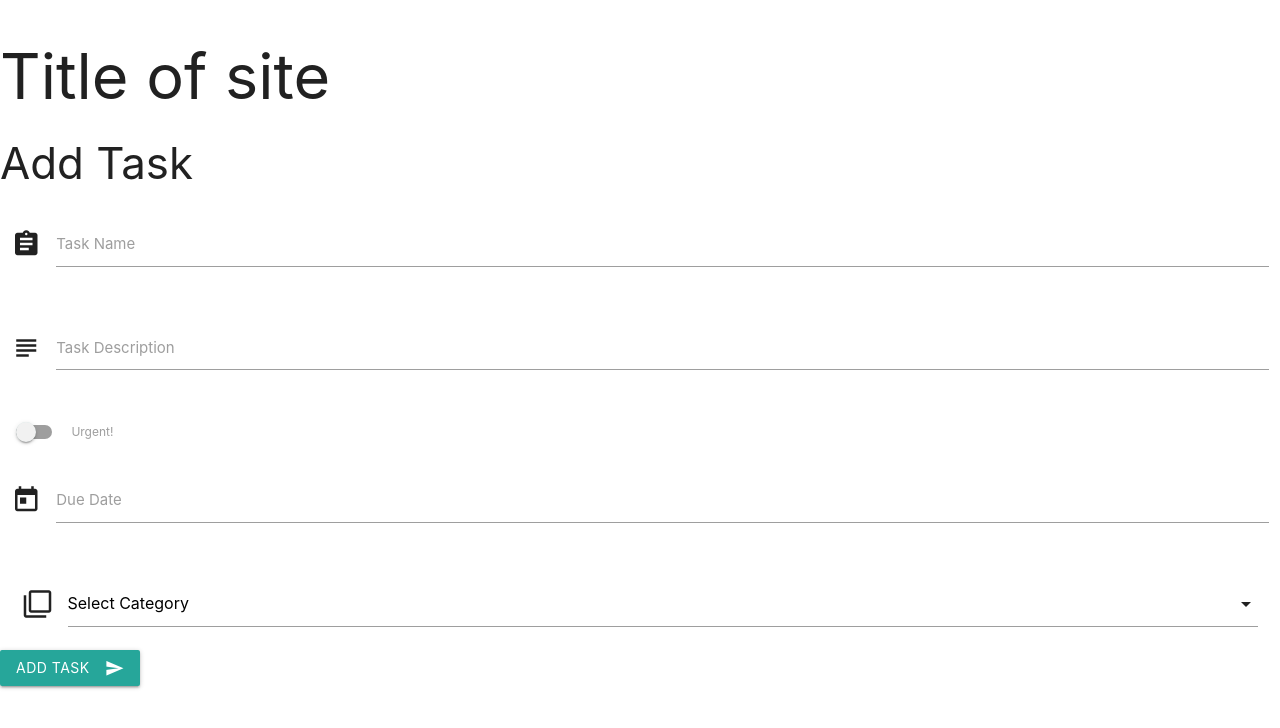
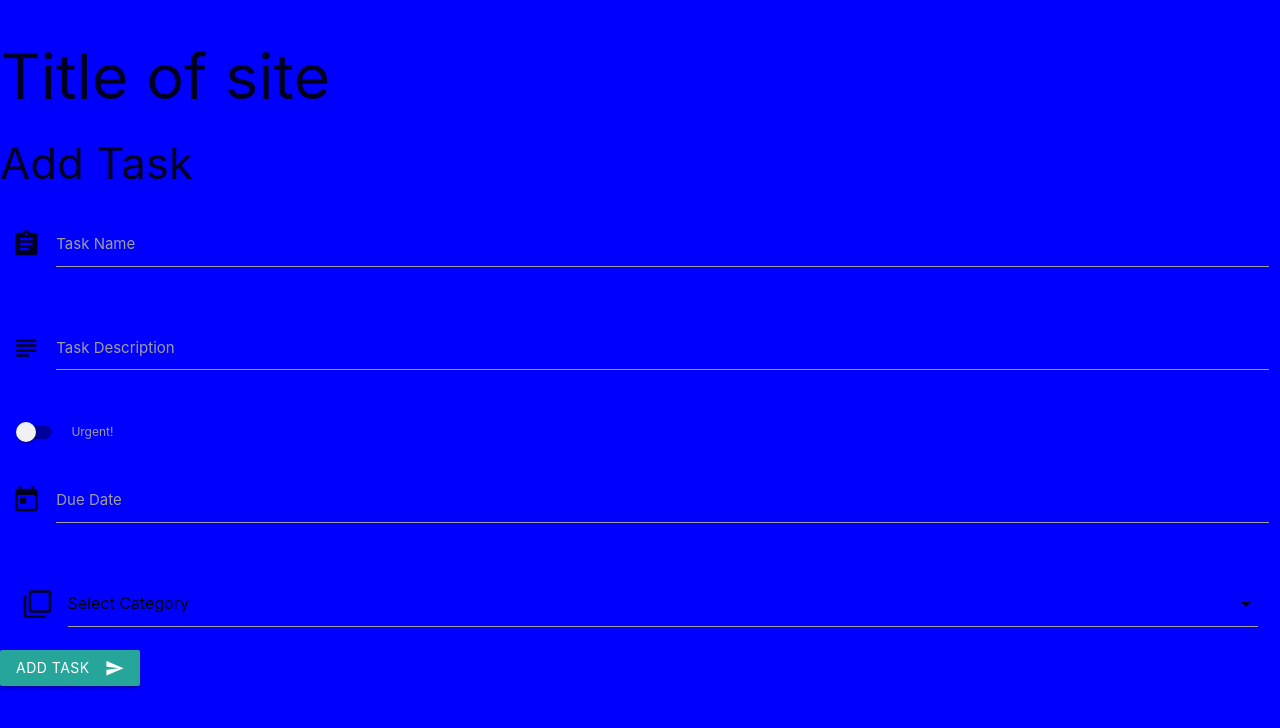
Before and after one commit to LittleBlue418/task-manager, a Flask app: page /add_task in a window 1280 px wide. Shown: the top 728 px of the page. Run offline with Flask 2, Linux system fonts and the light colour scheme; data that the repository does not hold is empty; some libraries are stand-ins or nearby versions.

Commit message:
updating head links + blank stylesheet

```diff
--- /dev/null
+++ b/static/css/style.css
@@ -0,0 +1,3 @@
+body {
+    background-color: blue;
+}
--- a/templates/base.html
+++ b/templates/base.html
@@ -4,12 +4,11 @@
 <head>
     <meta charset="UTF-8">
     <meta name="viewport" content="width=device-width, initial-scale=1.0">
-    <title>Document</title>
+    <title>Task Manager</title>
 
-    <!--Import Google Icon Font-->
+    <link rel="stylesheet" href="{{url_for('static', filename='css/style.css')}}" type="text/css">
     <link href="https://fonts.googleapis.com/icon?family=Material+Icons"
         rel="stylesheet">
-    <!--Import materialize.css-->
     <link rel="stylesheet"
         href="https://cdnjs.cloudflare.com/ajax/libs/materialize/1.0.0/css/materialize.min.css">
 </head>
```
